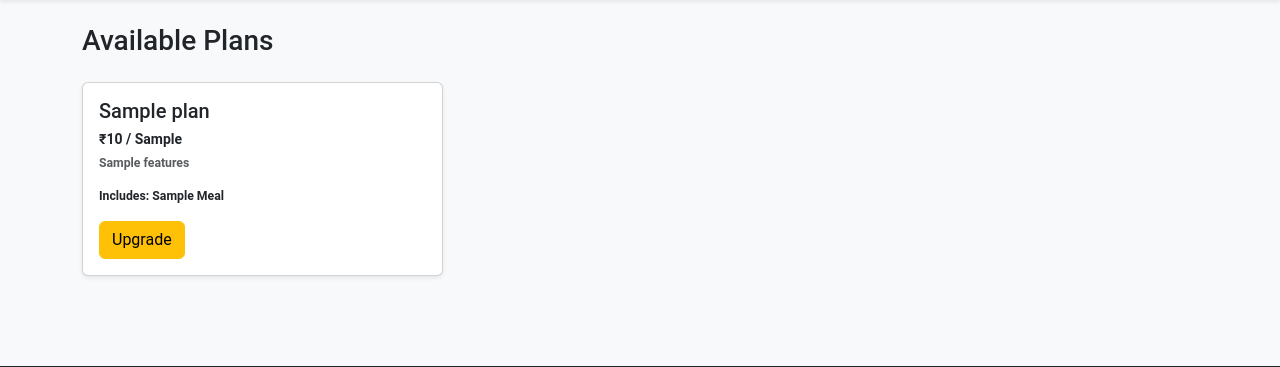
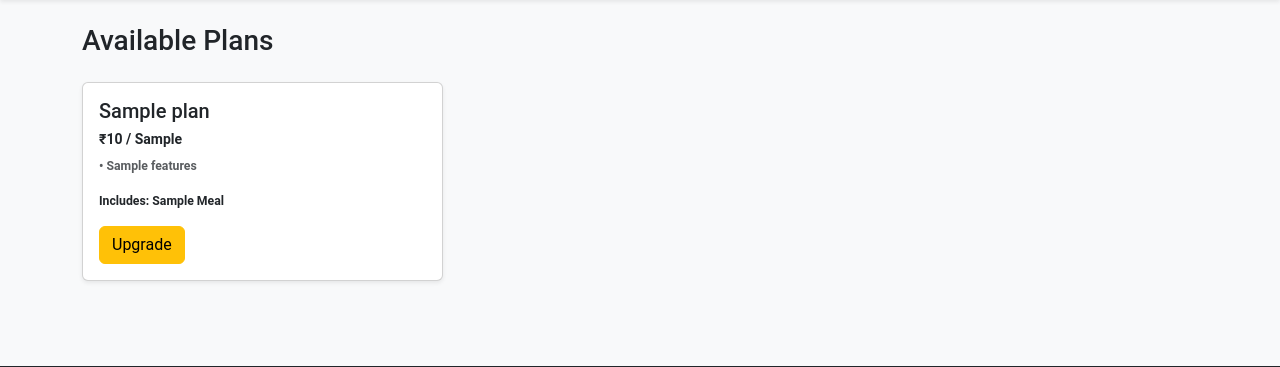
Before and after one commit to gangeshwar01/tanya-kitchen, a Django app: template templates/plans.html in a window 1280 px wide. Shown: the part 56-423 px from the top of the page. Run offline with Django 5.2, Linux system fonts and the light colour scheme; tables that the repository leaves empty hold one stand-in row (values such as "Sample post"); the template is opened without the code that fills it: values that come from a table or form of the project are taken from there, most other values are stand-ins (such as "Sample title", 1, 10 or a date in 2020); data that the repository does not hold is empty.

```diff
--- /dev/null
+++ b/messmetapp/templatetags/__init__.py
@@ -0,0 +1 @@
+# This file makes templatetags a Python package
--- /dev/null
+++ b/messmetapp/templatetags/plan_filters.py
@@ -0,0 +1,24 @@
+from django import template
+
+register = template.Library()
+
+@register.filter(name='format_features')
+def format_features(features_text):
+    """
+    Format features text to display properly as a list.
+    Handles both comma-separated and newline-separated features.
+    """
+    if not features_text:
+        return ""
+
+    # Split by newline first
+    if '\n' in features_text:
+        features = [f.strip() for f in features_text.split('\n') if f.strip()]
+    # Otherwise split by comma
+    elif ',' in features_text:
+        features = [f.strip() for f in features_text.split(',') if f.strip()]
+    else:
+        features = [features_text.strip()]
+
+    # Return HTML with bullet points
+    return '\n'.join([f'• {feature}' for feature in features])
--- a/templates/home.html
+++ b/templates/home.html
@@ -215,7 +215,7 @@
 }
 
 .plan-price {
-  font-size: 3rem;
+  font-size: 2rem;
   font-weight: 800;
   background: linear-gradient(135deg, #667eea 0%, #764ba2 100%);
   -webkit-background-clip: text;
@@ -374,6 +374,10 @@
 
   .attendance-card {
     padding: 2rem;
+  }
+
+  .plan-price {
+    font-size: 1.5rem !important;
   }
 }
 
--- a/templates/plans.html
+++ b/templates/plans.html
@@ -1,5 +1,22 @@
 {% extends 'base.html' %}
+{% load plan_filters %}
 {% block content %}
+<style>
+  .plan-features {
+    white-space: pre-line;
+    line-height: 1.8;
+    word-wrap: break-word;
+  }
+
+  /* Responsive adjustments for mobile */
+  @media (max-width: 768px) {
+    .plan-features {
+      line-height: 1.6;
+      font-size: 0.85rem;
+    }
+  }
+</style>
+
 <div class="d-flex justify-content-between align-items-center mb-4">
   <h3 class="mb-0">Available Plans</h3>
   {% if user.is_staff %}
@@ -16,7 +33,7 @@
       <div class="card-body d-flex flex-column">
         <h5 class="card-title">{{ p.title }}</h5>
         <div class="mb-2">₹{{ p.price }} / {{ p.billing_period|title }}</div>
-        {% if p.features %}<div class="text-muted small mb-3">{{ p.features }}</div>{% endif %}
+        {% if p.features %}<div class="text-muted small mb-3 plan-features">{{ p.features|format_features }}</div>{% endif %}
         <div class="small mb-3">Includes: {{ p.included_meals|join:", "|title }}</div>
         <div class="d-flex gap-2 mt-auto">
           {% if active_sub and active_sub.plan.id == p.id %}
```
